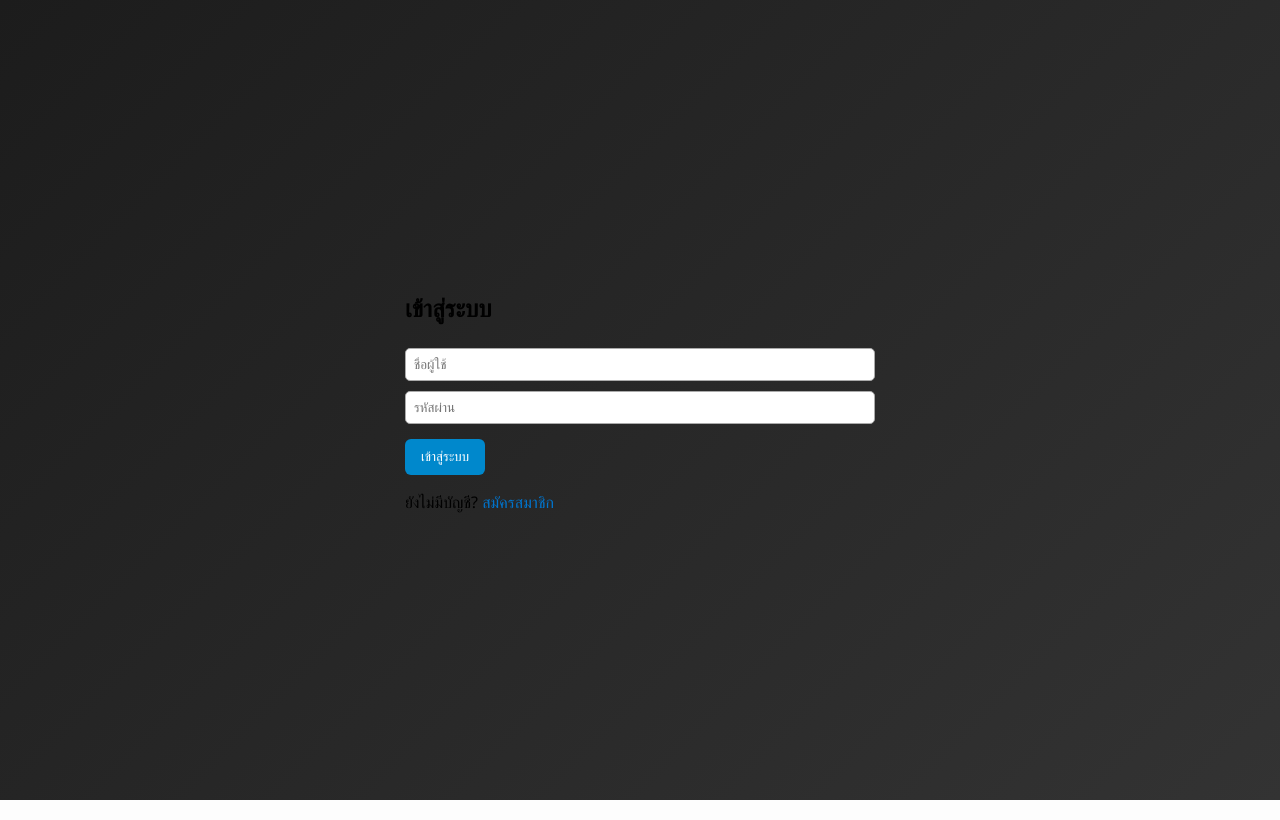
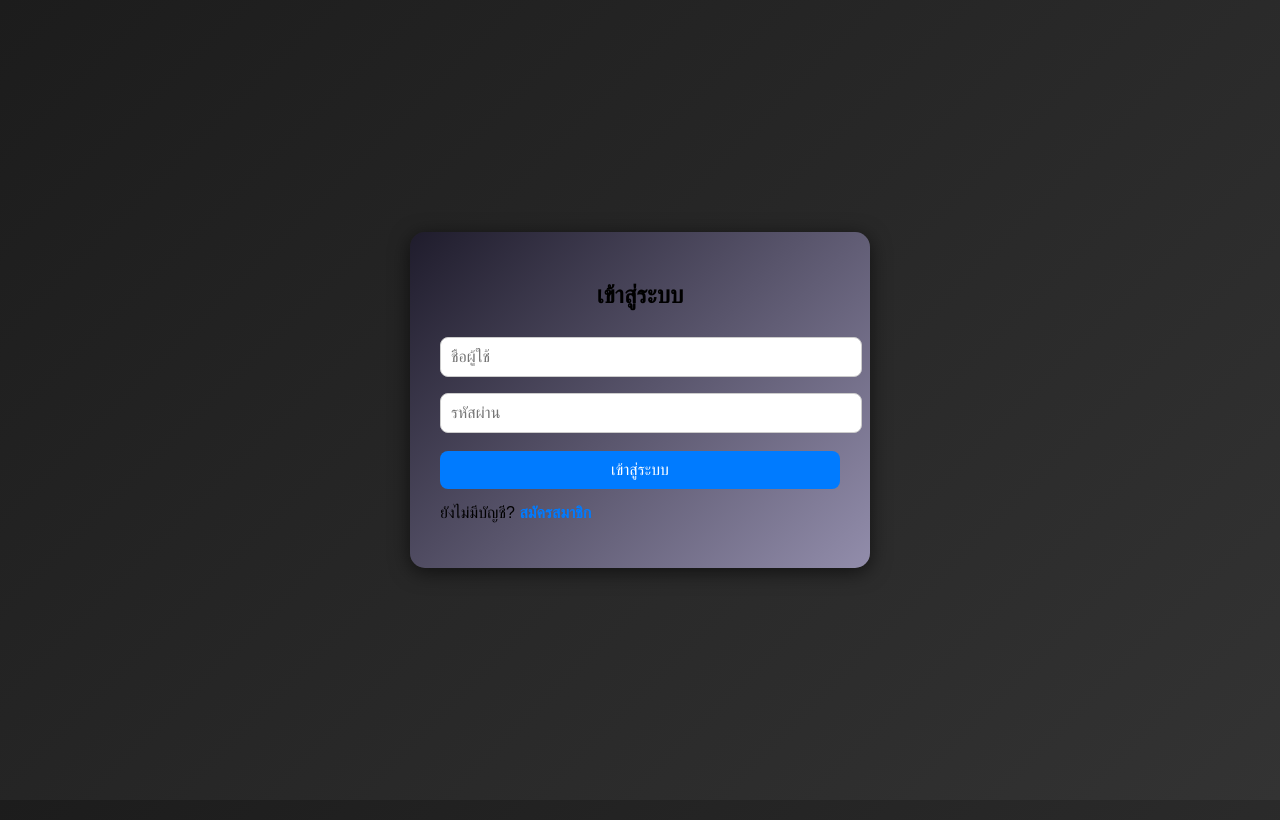
Before and after one commit to gardoffwhite/nagegacha, a React (Create React App) app: page / in a window 1280 px wide. Built offline with nearby package versions, Linux system fonts and the light colour scheme.

Commit message:
Update App.css

```diff
--- a/src/App.css
+++ b/src/App.css
@@ -1,150 +1,178 @@
-/* พื้นฐาน: เปลี่ยนสีตัวอักษรในเว็บทั้งหมดเป็นสีดำ */
-body,
-.app-container,
-.auth-container,
-.dashboard-container,
-.history-container,
-.rate-container,
-.token-display,
-.input-field,
-.rolling-item,
-.item-name,
-.character-name {
-  color: black;
+body {
+  margin: 0;
+  font-family: 'Kanit', sans-serif;
+  background-color: #121212;
+  color: #000;
 }
 
-/* ปรับสีพื้นหลังหลัก (ถ้าจำเป็นให้คอนทราสต์ดีขึ้น) */
-body {
-  background-color: #fdfdfd;
-  font-family: 'Segoe UI', sans-serif;
+.app-container {
+  display: flex;
+  justify-content: center;
+  align-items: center;
+  min-height: 100vh;
+  padding: 20px;
 }
 
-/* ปรับฟอนต์อินพุต */
-.input-field {
-  padding: 8px;
-  border: 1px solid #aaa;
-  border-radius: 5px;
-  margin: 5px 0;
+.auth-container {
+  background: linear-gradient(135deg, #1f1c2c, #928DAB);
+  padding: 30px;
+  border-radius: 15px;
+  box-shadow: 0 4px 20px rgba(0,0,0,0.6);
+  color: #000;
   width: 100%;
-  box-sizing: border-box;
+  max-width: 400px;
 }
 
-/* ปุ่ม */
+.auth-container h2 {
+  margin-bottom: 20px;
+  text-align: center;
+  color: #000;
+}
+
+.input-field {
+  width: 100%;
+  padding: 10px;
+  margin: 8px 0;
+  border-radius: 8px;
+  border: 1px solid #ccc;
+  font-size: 16px;
+}
+
 .btn {
-  padding: 10px 16px;
-  background-color: #0088cc;
-  color: white;
+  background-color: #007bff;
+  color: #fff;
+  padding: 10px;
   border: none;
-  border-radius: 6px;
+  margin-top: 10px;
+  border-radius: 8px;
   cursor: pointer;
-  margin-top: 10px;
+  width: 100%;
+  font-size: 16px;
+  transition: 0.3s;
 }
 
 .btn:hover {
-  background-color: #0074a2;
+  background-color: #0056b3;
+}
+
+.link {
+  color: #007bff;
+  cursor: pointer;
+  font-weight: bold;
+}
+
+.link:hover {
+  text-decoration: underline;
+}
+
+.auth-container p {
+  margin-top: 15px;
+  color: #000;
+}
+
+/* ส่วนอื่น ๆ เดิม */
+.container {
+  display: flex;
+  flex-direction: column;
+  align-items: center;
+  gap: 20px;
+  padding: 30px;
+  background: linear-gradient(135deg, #2c3e50, #4ca1af);
+  border-radius: 15px;
+  color: #000;
+}
+
+.token-display {
+  font-size: 18px;
+  font-weight: bold;
+  margin: 10px 0;
+}
+
+.dashboard-container, .history-container, .rate-container {
+  background-color: #ffffff;
+  padding: 20px;
+  border-radius: 15px;
+  box-shadow: 0 4px 12px rgba(0,0,0,0.2);
+  width: 100%;
+  max-width: 600px;
+  color: #000;
+}
+
+.btn-gacha {
+  background-color: #28a745;
+}
+
+.btn-gacha:hover {
+  background-color: #218838;
 }
 
 .btn-logout {
-  background-color: #cc4444;
+  background-color: #dc3545;
 }
 
 .btn-logout:hover {
-  background-color: #b23232;
+  background-color: #c82333;
 }
 
-.btn-gacha {
-  background-color: #44aa44;
+.rolling-container {
+  overflow: hidden;
+  height: 40px;
+  margin: 20px 0;
 }
 
-.btn-gacha:hover {
-  background-color: #3a933a;
+.rolling-strip {
+  display: flex;
+  animation: roll 5s linear;
 }
 
-/* ตารางประวัติ */
-.history-table,
-.rate-table {
+.rolling-item {
+  padding: 5px 15px;
+  font-size: 18px;
+  background: #eee;
+  margin-right: 5px;
+  border-radius: 5px;
+}
+
+@keyframes roll {
+  0% { transform: translateX(0); }
+  100% { transform: translateX(-1000px); }
+}
+
+.item-display-card {
+  background-color: #ffe58a;
+  padding: 15px;
+  border-radius: 12px;
+  text-align: center;
+  margin-top: 10px;
+  box-shadow: 0 3px 8px rgba(0,0,0,0.3);
+}
+
+.item-name {
+  font-size: 20px;
+  font-weight: bold;
+}
+
+.character-name {
+  font-size: 16px;
+  margin-top: 5px;
+}
+
+/* ตารางประวัติ & เรท */
+.history-table, .rate-table {
   width: 100%;
   border-collapse: collapse;
   margin-top: 10px;
 }
 
-.history-table th,
-.history-table td,
-.rate-table th,
-.rate-table td {
+.history-table th, .history-table td,
+.rate-table th, .rate-table td {
   border: 1px solid #ccc;
   padding: 8px;
   text-align: center;
-  color: black;
+  color: #000;
 }
 
-/* 2 แถวแรกในตารางเรท: พื้นหลังแดงอ่อน ตัวอักษรแดงเข้ม */
 .rate-table tbody tr:nth-child(1),
 .rate-table tbody tr:nth-child(2) {
-  background-color: #ffe5e5;
-  color: #cc0000;
-  font-weight: bold;
+  background-color: #ffcccc;
 }
-
-/* ระบบช่องสุ่ม */
-.rolling-container {
-  margin: 20px auto;
-  overflow: hidden;
-  height: 40px;
-  background-color: #e6f2ff;
-  border: 1px solid #bbb;
-  border-radius: 6px;
-}
-
-.rolling-strip {
-  display: flex;
-  animation: roll 2s linear infinite;
-}
-
-.rolling-item {
-  min-width: 100px;
-  text-align: center;
-  font-weight: bold;
-  color: black;
-  padding: 10px;
-}
-
-@keyframes roll {
-  0% {
-    transform: translateX(0);
-  }
-  100% {
-    transform: translateX(-300px);
-  }
-}
-
-/* การ์ดแสดงไอเท็ม */
-.item-display-card {
-  margin-top: 15px;
-  padding: 15px;
-  border: 2px dashed #888;
-  border-radius: 10px;
-  background-color: #f9f9f9;
-  color: black;
-}
-
-.item-name {
-  font-size: 1.2em;
-  font-weight: bold;
-  color: black;
-}
-
-.character-name {
-  font-style: italic;
-  color: black;
-}
-
-/* ลิงก์ในข้อความ */
-.link {
-  color: #0074cc;
-  cursor: pointer;
-}
-
-.link:hover {
-  text-decoration: underline;
-}
```
